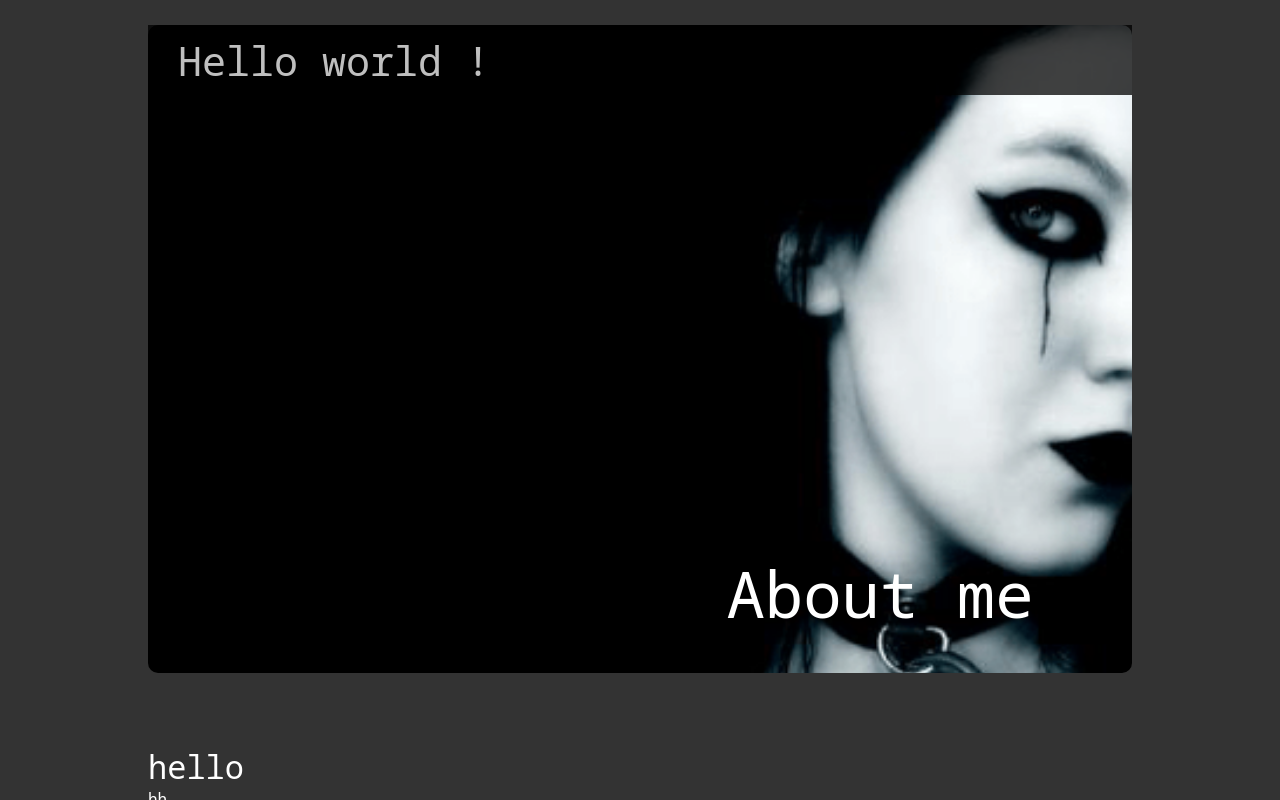
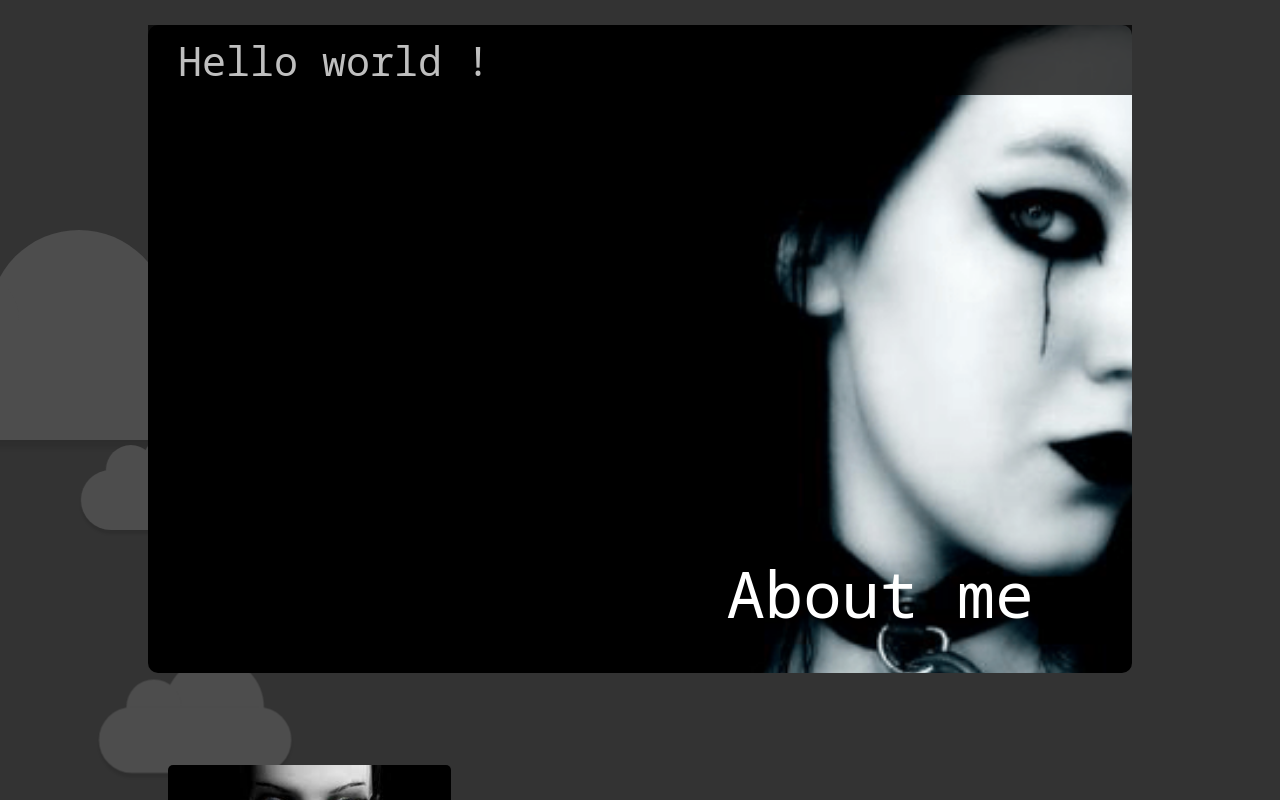
Before and after one commit to jck-bit/About-me, a React (Create React App) app: page / in a window 1280 px wide. Shown: the top 800 px of the page. Built offline with nearby package versions, Linux system fonts and the light colour scheme.

Commit message:
Added animations

```diff
--- a/src/App.css
+++ /dev/null
@@ -1,6 +0,0 @@
-*{
-  box-sizing: border-box;
-  margin: 0;
-  padding: 0;
-
-}
--- a/src/App.js
+++ b/src/App.js
@@ -1,4 +1,3 @@
-import './App.css';
 import images from './assets/images.jpeg'
 import me from './assets/me.png'
 import Hero from './components/Hero/Hero';
@@ -7,14 +6,15 @@ import Slider from './components/slider/Slider';
 import {navbarLinks} from './components/navbar/Navbar'
 import Footer from './components/Footer/Footer';
 import Contacts from './components/contacts/Contacts';
+import Clouds from './components/Clouds';
+
 
 function App() {
   return (
     <div className="App">
       <Navbar navbarLinks={navbarLinks}/>
       <Hero imageSrc={me}/>
-      <h1>hello</h1>
-      <div className='cloud-one'>hh</div>
+      <Clouds/>
       <Slider imgSrc=
       {images}
       title={'My Name is Jack kinyanjui'}
--- /dev/null
+++ b/src/components/Clouds.js
@@ -0,0 +1,30 @@
+import React from 'react'
+
+const Clouds = () => {
+  return (
+    <div className="background-wrap">
+      <div className="x1">
+        <div className="cloud"></div>
+      </div>
+
+      <div className="x2">
+        <div className="cloud"></div>
+      </div>
+
+      <div className="x3">
+        <div className="cloud"></div>
+      </div>
+
+      <div className="x4">
+        <div className="cloud"></div>
+      </div>
+
+      <div className="x5">
+        <div className="cloud"></div>
+      </div>
+    </div>
+
+  )
+}
+
+export default Clouds
--- a/src/index.css
+++ b/src/index.css
@@ -1,12 +1,21 @@
+*{
+  box-sizing: border-box;
+  margin: 0;
+  padding: 0;
+
+}
+
 body {
-  margin: 0;
   font-family: 'Noto Sans Mono', monospace;
   width: 80%;
   margin-left: 10%;
   margin-top: 5px;
   padding: 20px;
   margin-bottom: 50px;
-  background-color: #333;
+  background-color:  #333;
+  /* background-image: url('./img/clouds.jpg'); */
+  background-attachment: fixed;
+  background-size: cover;
   color: #fff;
 }
 
@@ -15,8 +24,88 @@ h1,h2,h3{
   font-weight: normal;
 }
 
-.cloud{
+
+.background-wrap {
+  bottom: 0;
+  left: 0;
+  padding-top: 50px;
+  position: fixed;
+  right: 0;
+  top: 30;
+  z-index: -1;
+  animation:animateCloud 10s linear infinite;
+}
+
+@keyframes animateCloud {
+  0% {
+    margin-left: -1000px;
+  }
+  100% {
+    margin-left: 100%;
+  }
+}
+
+
+x1 {
+  animation: animateCloud 35s linear infinite;
+  transform: scale(0.65);
+}
+
+.x2 {
+  animation: animateCloud 20s linear infinite;
+}
+
+.x3 {
+  animation: animateCloud 30s linear infinite;
+
+  transform: scale(0.5);
+}
+
+.x4 {
+  animation: animateCloud 18s linear infinite;
+  transform: scale(0.4);
+}
+
+.x5 {
+  animation: animateCloud 25s linear infinite;
+  transform: scale(0.55);
+}
+.cloud {
+  background: rgb(77, 77, 77);
+  background: linear-gradient(to-top, #fff 5%, #f1f1f1 100%);
+  filter: progid:DXImageTransform.Microsoft.gradient( startColorstr='#fff', endColorstr='#f1f1f1',GradientType=0 );
+
+  border-radius: 100px;
+
+  box-shadow: 0 8px 5px rgba(0, 0, 0, 0.1);
+
+  height: 120px;
+  position: relative;
+  width: 350px;
+}
+
+.cloud:after,
+.cloud:before {
+  background: rgb(77, 77, 77);
+  content: "";
   position: absolute;
-  left: 0;
-  background:black ;
+  z-index: -1;
 }
+
+.cloud:after {
+  border-radius: 100px;
+
+  height: 100px;
+  left: 50px;
+  top: -50px;
+  width: 100px;
+}
+
+.cloud:before {
+  border-radius: 200px;
+
+  width: 180px;
+  height: 180px;
+  right: 50px;
+  top: -90px;
+}
```
Also changed, not shown: src/components/clouds/Clouds.js (deleted, +0 -9 lines), src/components/clouds/clouds.css (deleted).
